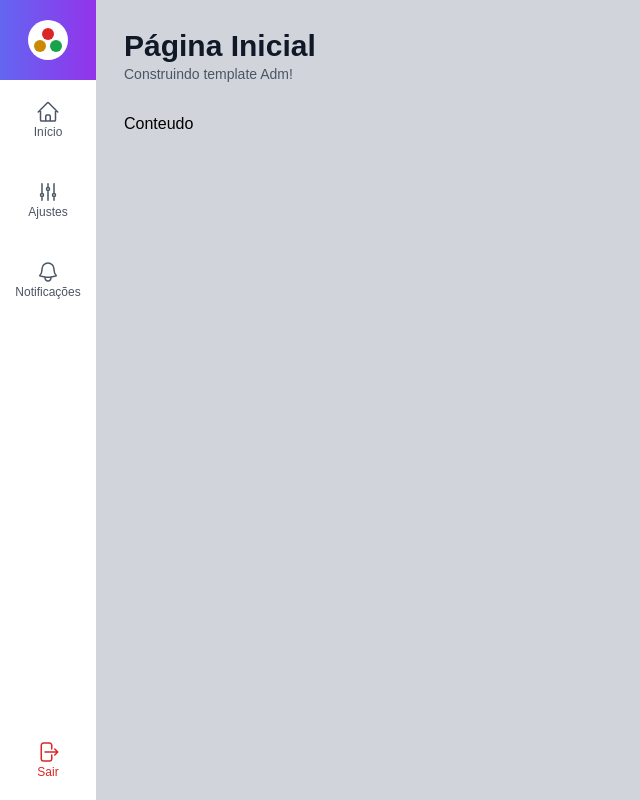
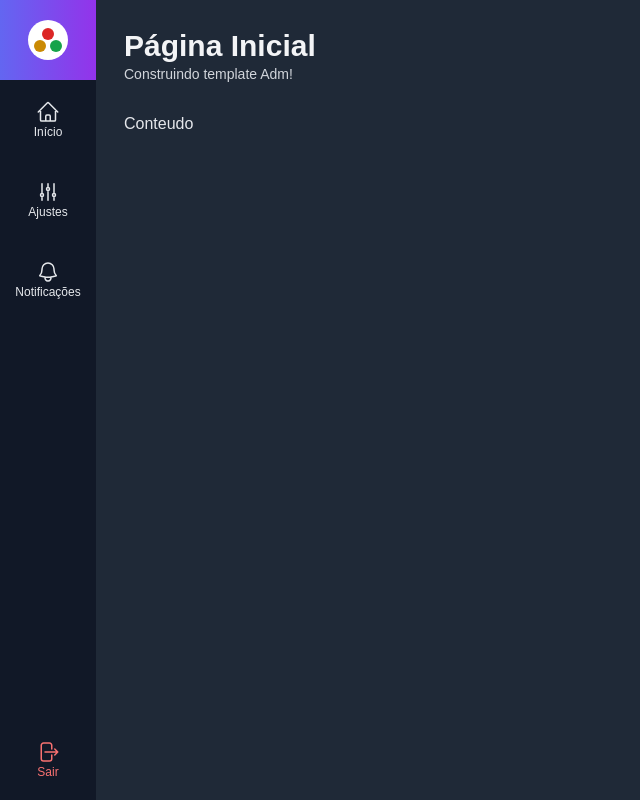
Before and after one commit to RafaelRF99/NextJS-Autenticacao-FireBase, a Next.js app: page / in a window 1280 px wide. Shown: the whole page, without its empty margins (0-640 px from the left). Built offline with nearby package versions, Linux system fonts and the light colour scheme.

Commit message:
Modo dark add

```diff
--- a/src/components/Template/Conteudo.tsx
+++ b/src/components/Template/Conteudo.tsx
@@ -4,7 +4,8 @@ interface ConteudoProps {
 
 export default function Conteudo(props: ConteudoProps) {
     return (
-        <div className={` flex flex-col mt-7 `}>
+        <div className={` flex flex-col mt-7
+        dark:text-gray-200 `}>
             {props.children}
         </div>
     )
--- a/src/components/Template/Layout.tsx
+++ b/src/components/Template/Layout.tsx
@@ -11,7 +11,7 @@ interface LayoutProps {
 export default function Layout(props: LayoutProps) {
     return (
         <div className={`
-        flex h-screen w-screen
+        dark flex h-screen w-screen
         `}>
             <MenuLateral />
             <div className={`
--- a/src/components/Template/MenuItem.tsx
+++ b/src/components/Template/MenuItem.tsx
@@ -13,7 +13,7 @@ export default function MenuItem(props: MenuItemProps) {
     function renderizar() {
         return (
             <div className={`w-24 h-20 flex flex-col justify-center items-center
-             text-gray-600 ${props.className}`}>
+             text-gray-600 dark:text-gray-200 ${props.className}`}>
                 {props.icone}
                 <span className={`
             text-xs font-light
@@ -25,7 +25,7 @@ export default function MenuItem(props: MenuItemProps) {
     }
 
     return (
-        <li onClick={props.onClick} className={` hover:bg-gray-100 cursor-pointer `}>
+        <li onClick={props.onClick} className={` hover:bg-gray-100 dark:hover:bg-gray-700 cursor-pointer `}>
             {props.url ? (
                 <Link href={props.url} >
                     {renderizar()}
--- a/src/components/Template/MenuLateral.tsx
+++ b/src/components/Template/MenuLateral.tsx
@@ -4,7 +4,9 @@ import MenuItem from "./MenuItem";
 
 export default function MenuLateral() {
     return (
-        <aside className={`flex flex-col `}>
+        <aside className={`flex flex-col
+        bg-gray-200 text-gray-700
+        dark:bg-gray-900 `}>
             <div className={`
             flex flex-col items-center justify-center
             bg-gradient-to-r from-indigo-500 to-purple-600
@@ -18,7 +20,8 @@ export default function MenuLateral() {
                 <MenuItem url="/notificacoes" texto="Notificações" icone={IconeSino} />
             </ul>
             <ul>
-                <MenuItem className={`text-red-600 hover:bg-red-400 hover:text-white`}
+                <MenuItem className={`text-red-600 hover:bg-red-400 hover:text-white
+                dark:text-red-400 dark:hover:text-white`}
                  texto="Sair" icone={IconeLogout}
                 onClick={() => console.log("Logout")} />
             </ul>
--- a/src/components/Template/Titulo.tsx
+++ b/src/components/Template/Titulo.tsx
@@ -6,8 +6,10 @@ interface TituloProps {
 export default function Titulo(props: TituloProps) {
     return (
         <div>
-            <h1 className={`font-black text-3xl text-gray-900`}>{props.titulo}</h1>
-            <h2 className={`font-light text-sm text-gray-600`}>{props.subtitulo}</h2>
+            <h1 className={`font-black text-3xl text-gray-900
+            dark:text-gray-100`}>{props.titulo}</h1>
+            <h2 className={`font-light text-sm text-gray-600
+            dark:text-gray-300`}>{props.subtitulo}</h2>
         </div>
     )
 }
--- a/src/pages/notificacoes.tsx
+++ b/src/pages/notificacoes.tsx
@@ -2,7 +2,7 @@ import Layout from "../components/Template/Layout";
 
 export default function Notificacoes() {
   return (
-    <Layout titulo="Notificacoes" subtitulo="Notificações">
+    <Layout titulo="Notificações" subtitulo="Notificações">
       <h1>Conteudo</h1>
     </Layout>
   )
```
